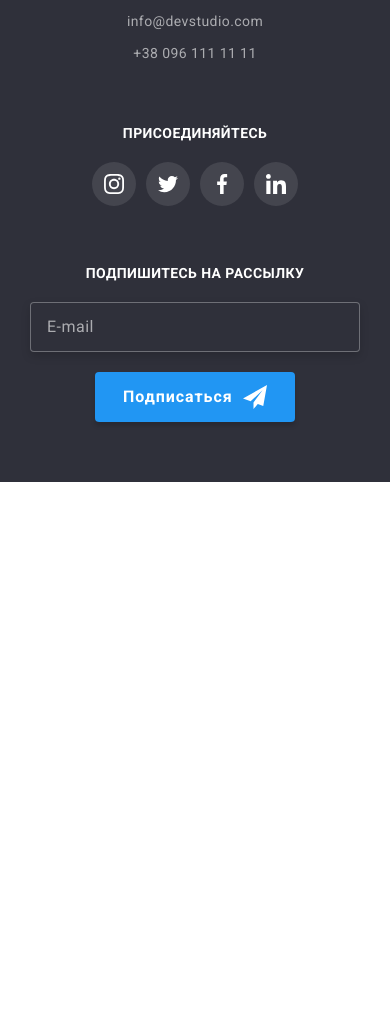
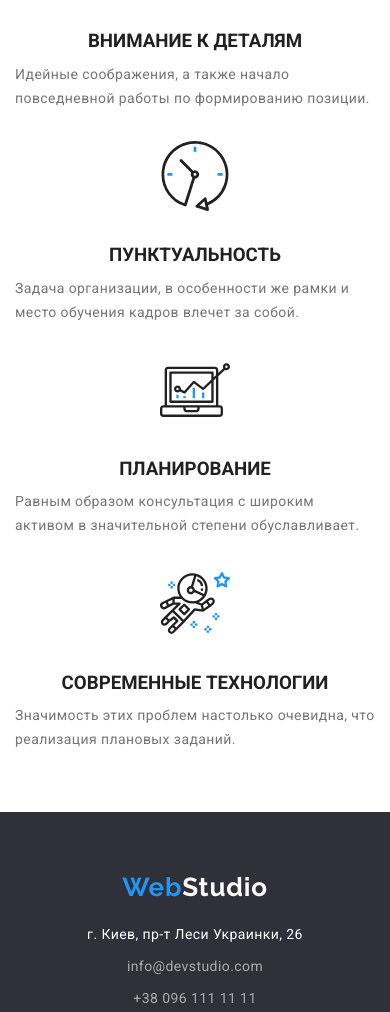
Before and after one commit to dmkarelia31/goit-markup-hw-08, a plain HTML site: page index.html in a window 390 px wide. Shown: the part 596-1608 px from the top of the page. Before the commit the page ends 1078 px from the top, so only its background shows below. Drawn offline with nearby package versions, Linux system fonts and the light colour scheme.

Commit message:
Features - мобильная версия сделал

```diff
--- a/index.html
+++ b/index.html
@@ -115,11 +115,11 @@
             </section>
 
         <!--Преимущества работы с нами-->
-        <!-- <section class="features">
-            <div class="container"> -->
+        <section class="features">
+            <div class="container">
                 <!-- <h2>Наши особенности</h2> -->
 
-            <!-- <ul class="features__container">
+            <ul class="features__container">
                 <li class="features-list">
                     <div class="features-icon">
                         <svg class="features-icon__link" width="70" height="70">
@@ -159,12 +159,12 @@
                                 </use>
                             </svg>
                         </div>
-                        <h3 class="features-icon__title">Современные технологии</h3>
+                        <h3 class="features-title">Современные технологии</h3>
                         <p>Значимость этих проблем настолько очевидна, что реализация плановых заданий.</p>
                     </li>
                 </ul>
             </div>
-        </section> -->
+        </section>
 
         <!-- Чем мы занимаемся -->
 <!-- <section class="works">
--- a/sass/layout/_features.scss
+++ b/sass/layout/_features.scss
@@ -1,9 +1,10 @@
-// Преимущества
+Преимущества
+
 .features {
   padding-top: 94px;
   &__container {
     display: flex;
-    flex-wrap: nowrap;
+    flex-wrap: wrap;
   }
   &-icon {
     width: 270px;
@@ -16,12 +17,26 @@
     margin-bottom: 30px;
   }
 }
-
-.features-list {
-  & + & {
-    margin-left: 30px;
+@media screen and (max-width: 768px) {
+  .features__container {
+    text-align: center;
+    padding-top: 60px;
+    padding-bottom: 60px;
+  }
+  .features-list:not(:last-child) {
+    margin-bottom: 30px;
+  }
+  .features-title {
+    margin-top: 30px;
+    margin-bottom: 10px;
   }
 }
+
+// .features-list {
+//   & + & {
+//     margin-left: 30px;
+//   }
+// }
 
 .features {
   li h3 {
@@ -29,7 +44,7 @@
     text-transform: uppercase;
 
     &-title {
-      margin-bottom: 10px;
+      // margin-bottom: 10px;
       font-weight: bold;
       font-size: 14px;
       line-height: 16px;
@@ -40,6 +55,7 @@
 }
 
 .features p {
+  text-align: left;
   font-size: 14px;
   line-height: 1.71;
   letter-spacing: 0.03em;
--- a/sass/layout/_hero-index.scss
+++ b/sass/layout/_hero-index.scss
@@ -20,7 +20,7 @@
   background-size: cover;
   }
 
-@media screen and (max-width: 767px) {
+@media screen and (max-width: 768px) {
   .hero {
     width: 100%;
     height: 400px;
```
Also changed, not shown: css/main.css, css/main.min.css, 2 other files.
